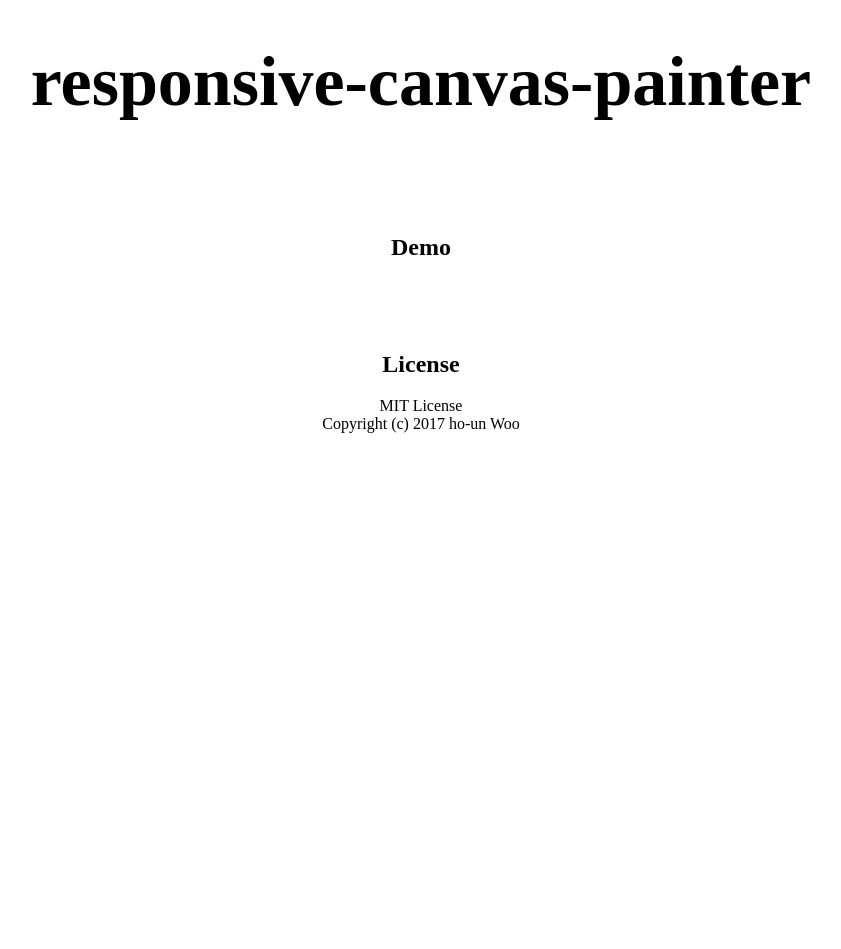
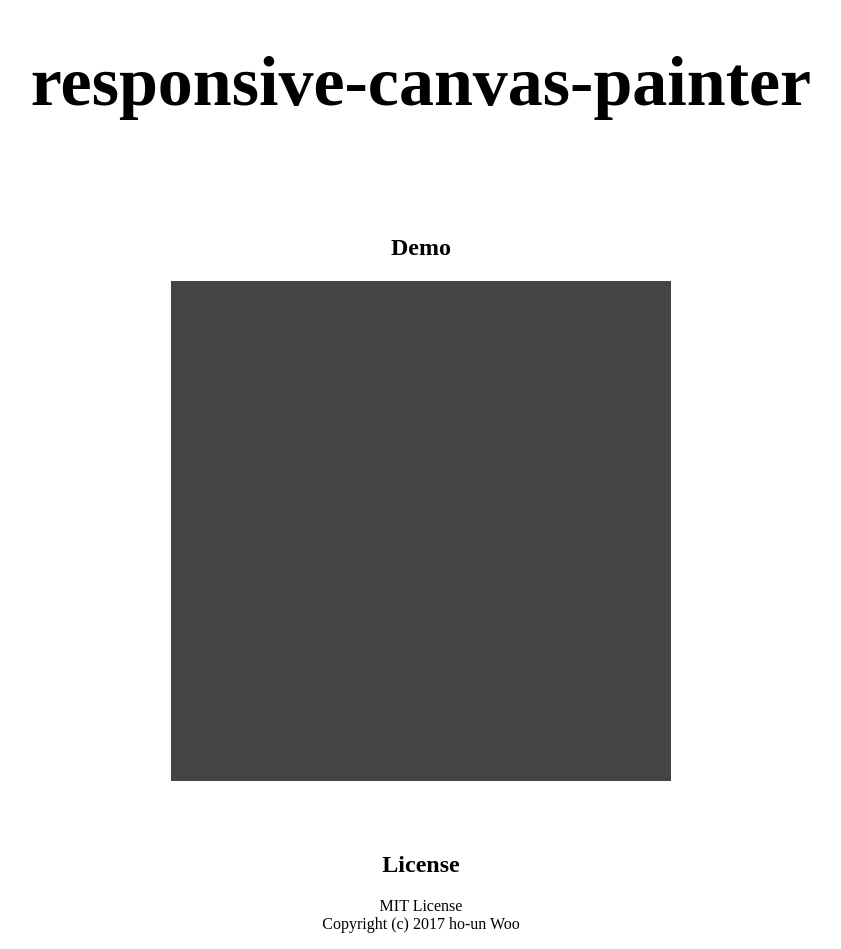
Before and after one commit to woohoeon/responsive-canvas-painter, a plain HTML site: page index.html in a window 1280 px wide. Shown: the whole page, without its empty margins (219-1060 px from the left). Before the commit the page ends 800 px from the top, so only its background shows below. Drawn offline with Linux system fonts and the light colour scheme; the site is published under a folder, as on GitHub Pages, so addresses that start at the root find nothing.

Commit message:
Change link

```diff
--- a/index.html
+++ b/index.html
@@ -3,7 +3,7 @@
 <head>
 <meta charset="UTF-8">
 <title>responsive canvas painter</title>
-<link rel="stylesheet" href="./css/painter.css" type="text/css">
+<link rel="stylesheet" href="css/painter.css" type="text/css">
 </head>
 <body>
 	<h1 class="logo">responsive-canvas-painter</h1>
@@ -18,7 +18,7 @@
 		<h2 class="subtitle">License</h2>
 		<p class="lead">MIT License <br>Copyright (c) 2017 ho-un Woo</p>
 	</div>
-	<script type="text/javascript" src="/js/painter.js"></script>
+	<script type="text/javascript" src="js/painter.js"></script>
 	<script>
 		(() => {
 
```
